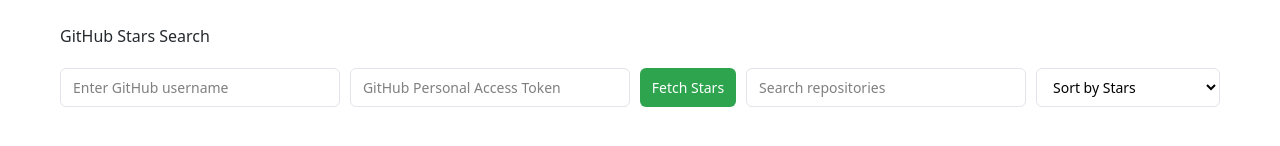
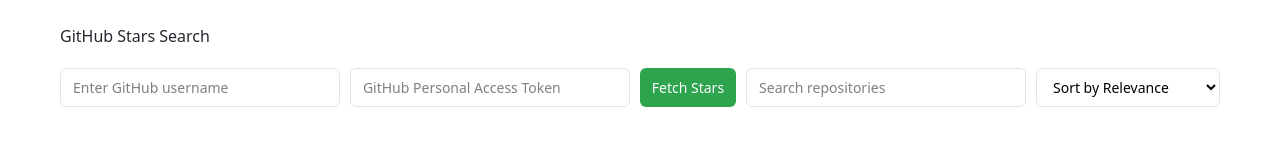
Before and after one commit to arcaartem/stargazer, a SvelteKit app: page / in a window 1280 px wide. Shown: the part 180-326 px from the top of the page. Built offline with nearby package versions, Linux system fonts and the light colour scheme.

Commit message:
Make 'relevance' the default search term

```diff
--- a/src/routes/+page.svelte
+++ b/src/routes/+page.svelte
@@ -19,7 +19,7 @@
 	let username = '';
 	let token = '';
 	let searchTerm = '';
-	let sortBy: 'stars' | 'name' | 'updated' | 'relevance' = 'stars';
+	let sortBy: 'stars' | 'name' | 'updated' | 'relevance' = 'relevance';
 	let error = '';
 	let loading = false;
 	let searchResults: Array<{ item: Repository; score?: number }> = [];
@@ -89,11 +89,11 @@
 					return searchResults.map((result) => result.item);
 				}
 			} else {
-				// No search results, reset searchResults to all repos without scores
-				searchResults = repos.map((item) => ({ item }));
+				// No search results, return empty array
+				return [];
 			}
 		} else {
-			// No search term, reset searchResults to all repos without scores
+			// No search term, show all repos
 			searchResults = repos.map((item) => ({ item }));
 		}
 
```
